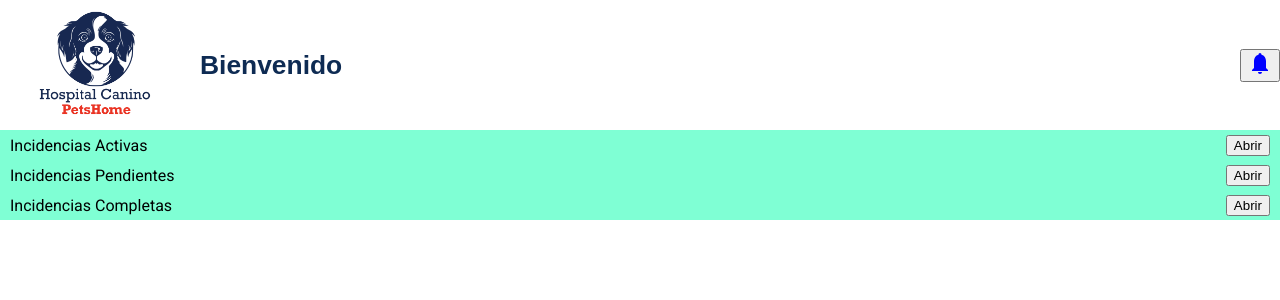
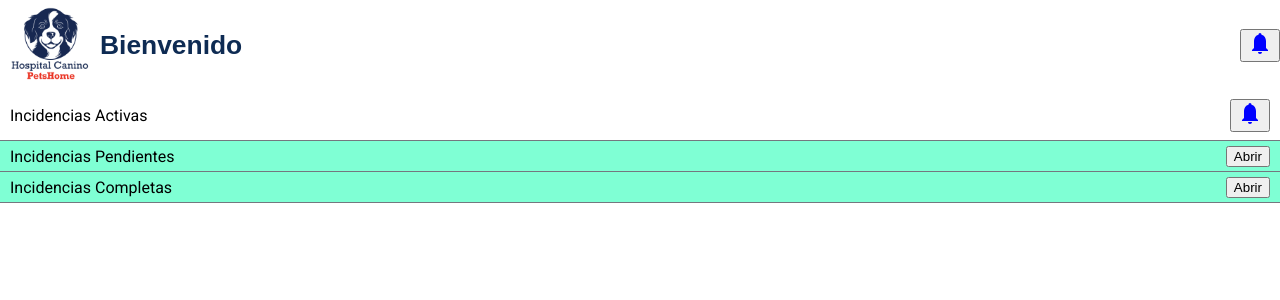
Before and after one commit to JorgeFde/Proyecto_Final_Hospital, an Angular app in the folder Hospital canino/Proyecto/Hospital_Canino/: page /Dashboard in a window 1280 px wide. Shown: the top 300 px of the page. Built offline with nearby package versions, Linux system fonts and the light colour scheme.

Commit message:
fix-correccion de dashboaard

```diff
--- a/Hospital canino/Proyecto/Hospital_Canino/src/app/Components/dashboard/dashboard.component.css
+++ b/Hospital canino/Proyecto/Hospital_Canino/src/app/Components/dashboard/dashboard.component.css
@@ -6,7 +6,7 @@
   /* Nav Bar*/
   .containerNavBar {
     width: 100%;
-    height: 130px;
+    height: 90px;
     overflow-x: auto;
   }
   .matToolbarNav {
@@ -16,7 +16,7 @@
     height: 100%;
   }
   .logoNavBar {
-    width: 190px;
+    width: 100px;
     height: 100%;
     object-fit:contain;
   }
@@ -25,7 +25,7 @@
     font-weight: bold;
     font-size: larger;
     color: #0e2b53;
-    margin-left: 10px;
+    margin-left: 0px;
     user-select: none;
     cursor: default;
   }
--- a/Hospital canino/Proyecto/Hospital_Canino/src/app/Components/dashboard/dashboard.component.html
+++ b/Hospital canino/Proyecto/Hospital_Canino/src/app/Components/dashboard/dashboard.component.html
@@ -16,14 +16,24 @@
     </div>
     <div style="height: 100vh; width: 100%; display: flex; flex-direction: column;">
         <!-- ACTIVO -->
-        <div [style.flex]="isOpen === 'activos' ? '0.825' : '0 0 auto'" style="width: 100%; display: flex; flex-direction: column; transition: flex 0.3s;">
-          <div style="background-color: aquamarine; height: 30px; display: flex; align-items: center; justify-content: space-between; padding: 0 10px;">
+        <div [style.flex]="isOpen === 'activos' ? '0.879' : '0 0 auto'" style="width: 100%; display: flex; flex-direction: column; transition: flex 0.3s;">
+          <div style="height: 50px; display: flex; align-items: center; justify-content: space-between; padding: 0 10px;">
             <span>Incidencias Activas</span>
-            <button (click)="toggle('activos')">{{ isOpen === 'activos' ? 'Cerrar' : 'Abrir' }}</button>
+            <!--<button (click)="toggle('activos')">{{ isOpen === 'activos' ? 'Cerrar' : 'Abrir' }}</button>-->
+            <button mat-icon-button style="color: red;" (click)="toggle('activos')">
+              <svg xmlns="http://www.w3.org/2000/svg" height="24" viewBox="0 0 24 24" width="24" fill="blue">
+                  <path d="M0 0h24v24H0V0z" fill="none" />
+                  <path
+                      d="M12 22c1.1 0 1.99-.9 1.99-2H10c0 1.1.89 2 2 2zm6-6V9c0-3.07-1.63-5.64-4.5-6.32V2.5a1.5 1.5 0 00-3 0v.18C7.63 3.36 6 5.92 6 9v7l-2 2v1h16v-1l-2-2z" />
+              </svg>
+          </button>
           </div>
+          <mat-divider></mat-divider>
           <div *ngIf="isOpen === 'activos'" style="background-color: rgb(188, 109, 109); flex: 1; overflow: auto;">
             <!--Content incidencias activos-->
-            Contenido de Activos
+            <div style="width: 99%; height: 100%; margin: auto; background-color: aquamarine;">
+              Contenido de Activos
+            </div>
           </div>
         </div>
         <!-- PENDIENTES -->
@@ -32,6 +42,7 @@
             <span>Incidencias Pendientes</span>
             <button (click)="toggle('pendientes')">{{ isOpen === 'pendientes' ? 'Cerrar' : 'Abrir' }}</button>
           </div>
+          <mat-divider></mat-divider>
           <div *ngIf="isOpen === 'pendientes'" style="background-color: rgb(44, 42, 165); flex: 1; overflow: auto;">
             <!--Content incidencias pendientes-->
             Contenido de Pendientes
@@ -43,6 +54,7 @@
             <span>Incidencias Completas</span>
             <button (click)="toggle('completos')">{{ isOpen === 'completos' ? 'Cerrar' : 'Abrir' }}</button>
           </div>
+          <mat-divider></mat-divider>
           <div *ngIf="isOpen === 'completos'" style="background-color: rgb(42, 165, 118); flex: 1; overflow: auto;">
             <!--Content incidencias completos-->
             Contenido de Completos
--- a/Hospital canino/Proyecto/Hospital_Canino/src/app/Components/dashboard/dashboard.component.ts
+++ b/Hospital canino/Proyecto/Hospital_Canino/src/app/Components/dashboard/dashboard.component.ts
@@ -1,11 +1,10 @@
 import { Component } from '@angular/core';
 import { MatToolbar } from '@angular/material/toolbar';
 import { MatDivider } from '@angular/material/divider';
-import { MatIcon } from '@angular/material/icon';
-import { NgIf, NgStyle } from '@angular/common';
+import { NgIf } from '@angular/common';
 @Component({
   selector: 'app-dashboard',
-  imports: [MatToolbar, MatDivider, MatIcon, NgIf, NgStyle],
+  imports: [MatToolbar, MatDivider, NgIf],
   templateUrl: './dashboard.component.html',
   styleUrl: './dashboard.component.css'
 })
--- a/Hospital canino/Proyecto/Hospital_Canino/src/app/app.component.ts
+++ b/Hospital canino/Proyecto/Hospital_Canino/src/app/app.component.ts
@@ -1,10 +1,8 @@
 import { Component } from '@angular/core';
 import { RouterOutlet } from '@angular/router';
-import { HomeComponent } from "./Components/home/home.component";
-
 @Component({
   selector: 'app-root',
-  imports: [RouterOutlet, HomeComponent],
+  imports: [RouterOutlet],
   templateUrl: './app.component.html',
   styleUrl: './app.component.css',
   template: '<router-outlet></router-outlet>'
```
